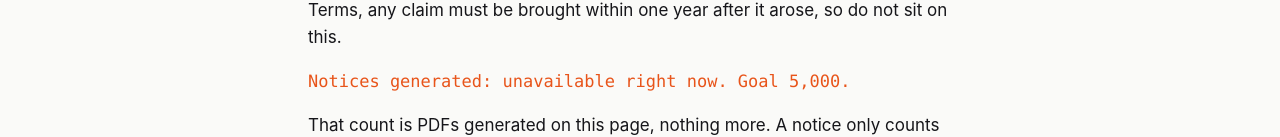
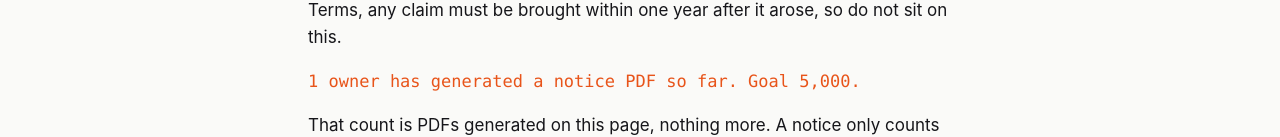
Before and after one commit to mrbese/shitster, a website built with Vite: page bmw.html in a window 1280 px wide. Shown: the part 820-957 px from the top of the page. Built offline with nearby package versions, Linux system fonts and the light colour scheme; no server answers.

Commit message:
fix(qa): use static counter outside production apex

```diff
--- a/bmw.html
+++ b/bmw.html
@@ -6,7 +6,7 @@
 <title>BMW notice of dispute - DashOff</title>
 <meta name="description" content="Generate a Section 30.A notice of dispute PDF for the BMW ConnectedDrive dashboard ad, filled out in your browser and never uploaded anywhere.">
 <link rel="stylesheet" href="/src/shared/style.css">
-<script>window.SHITSTER_COUNTER_URL='https://dashoff.org/api/counter'</script>
+<script>if (location.hostname === 'dashoff.org') window.SHITSTER_COUNTER_URL='https://dashoff.org/api/counter'</script>
 </head>
 <body>
 <main id="app"></main>
```
Also changed, not shown: congress.html (+1 -1 lines), index.html (+1 -1 lines), optout.html (+1 -1 lines), why.html (+1 -1 lines).
